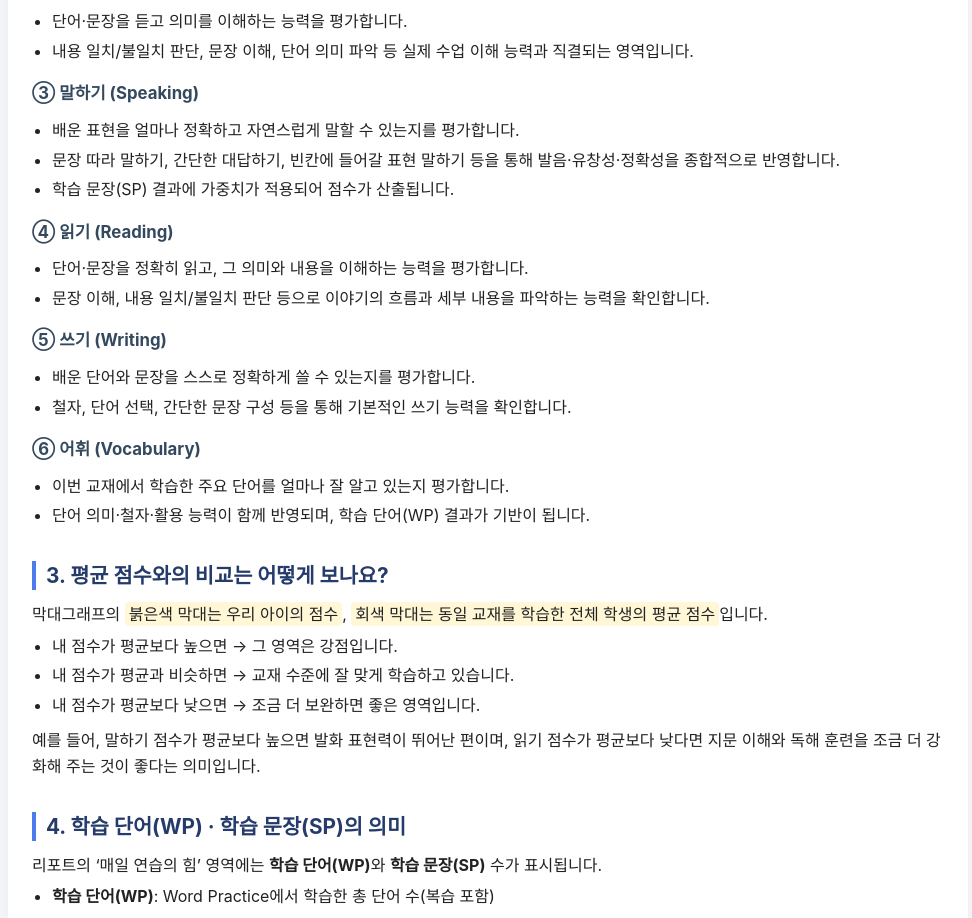
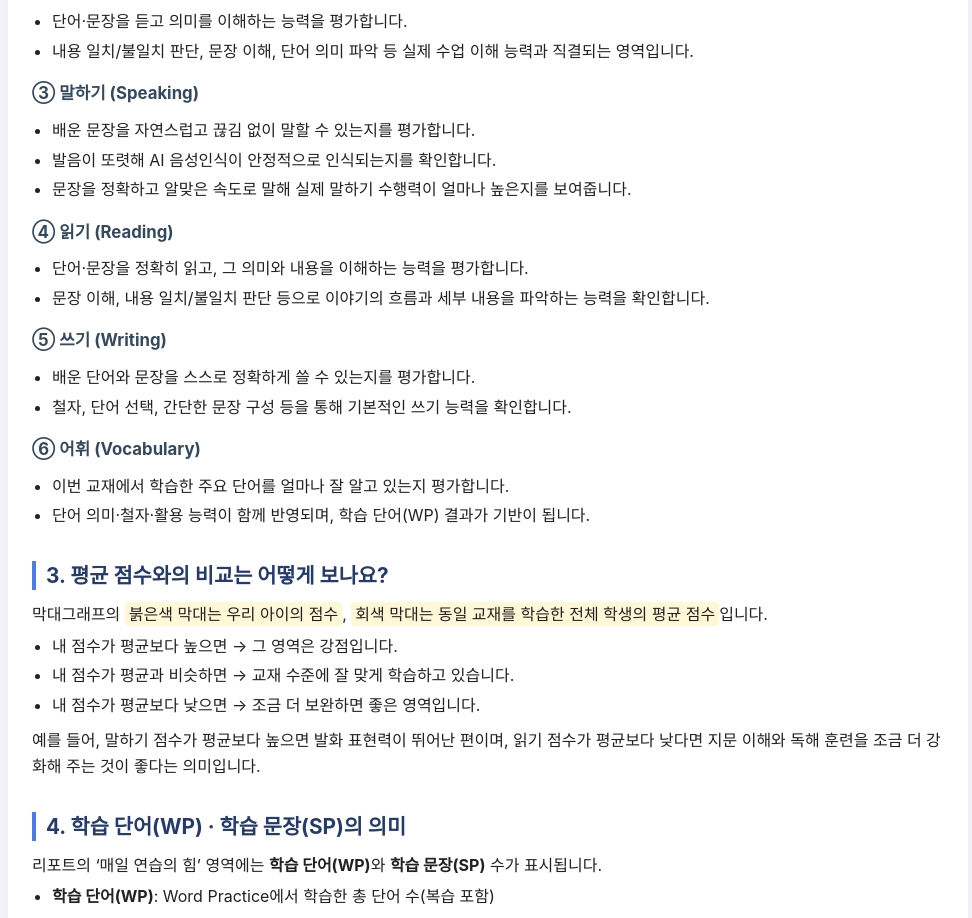
Before and after one commit to hyunqwer/work, a plain HTML site: page index.html in a window 1280 px wide. Shown: the part 1185-2103 px from the top of the page, without its empty margins (152-1124 px from the left). Drawn offline with Linux system fonts and the light colour scheme.

Commit message:
Update index.html

```diff
--- a/index.html
+++ b/index.html
@@ -170,11 +170,10 @@
 
       <h3>③ 말하기 (Speaking)</h3>
       <ul>
-        <li>배운 표현을 얼마나 정확하고 자연스럽게 말할 수 있는지를 평가합니다.</li>
-        <li>문장 따라 말하기, 간단한 대답하기, 빈칸에 들어갈 표현 말하기 등을 통해 발음·유창성·정확성을 종합적으로 반영합니다.</li>
-        <li>학습 문장(SP) 결과에 가중치가 적용되어 점수가 산출됩니다.</li>
+        <li>배운 문장을 자연스럽고 끊김 없이 말할 수 있는지를 평가합니다.</li>
+        <li>발음이 또렷해 AI 음성인식이 안정적으로 인식되는지를 확인합니다.</li>
+        <li>문장을 정확하고 알맞은 속도로 말해 실제 말하기 수행력이 얼마나 높은지를 보여줍니다.</li>
       </ul>
-
       <h3>④ 읽기 (Reading)</h3>
       <ul>
         <li>단어·문장을 정확히 읽고, 그 의미와 내용을 이해하는 능력을 평가합니다.</li>
```
